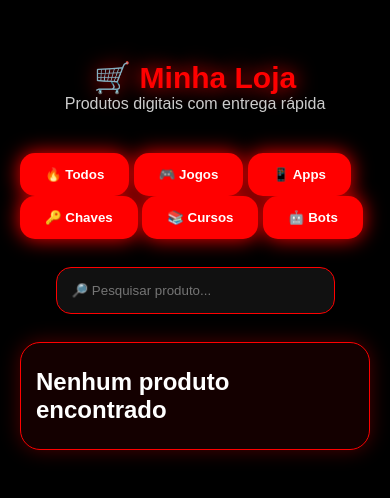
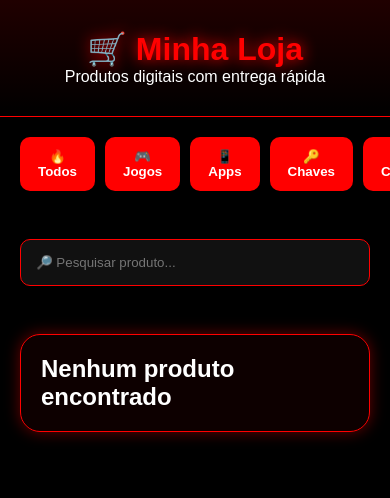
Before and after one commit to natankw/R.H.S-vendas, a website: page index.html in a window 390 px wide. Drawn offline with Linux system fonts and the light colour scheme.

Commit message:
Update style.css

```diff
--- a/css/style.css
+++ b/css/style.css
@@ -14,8 +14,6 @@ body{
 
     min-height:100vh;
 
-    padding:20px;
-
 }
 
 
@@ -24,7 +22,16 @@ body{
 
     text-align:center;
 
-    padding:40px 10px;
+    padding:30px 15px;
+
+    background:
+    linear-gradient(
+    180deg,
+    #200000,
+    #000
+    );
+
+    border-bottom:1px solid #ff0000;
 
 }
 
@@ -32,19 +39,56 @@ body{
 
 .topo h1{
 
-    font-size:40px;
+    color:#ff0000;
 
-    color:red;
-
-    text-shadow:0 0 20px red;
+    text-shadow:
+    0 0 15px red;
 
 }
 
 
 
-.topo p{
 
-    color:#ccc;
+
+.categorias{
+
+    display:flex;
+
+    gap:10px;
+
+    padding:20px;
+
+    overflow-x:auto;
+
+}
+
+
+
+
+button{
+
+    background:#ff0000;
+
+    color:white;
+
+    border:none;
+
+    padding:12px 18px;
+
+    border-radius:10px;
+
+    cursor:pointer;
+
+    font-weight:bold;
+
+}
+
+
+
+button:hover{
+
+    box-shadow:
+    0 0 20px red;
 
 }
 
@@ -54,11 +98,10 @@ body{
 
 .pesquisa{
 
-    text-align:center;
-
-    margin:20px;
+    padding:20px;
 
 }
+
 
 
 
@@ -67,57 +110,22 @@ textarea,
 select{
 
 
-    width:90%;
-
-    max-width:500px;
+    width:100%;
 
     padding:15px;
 
-    margin:8px;
-
-    border-radius:15px;
-
-    border:1px solid red;
+    margin:8px 0;
 
     background:#111;
 
     color:white;
 
+    border:
 
-}
+    1px solid #ff0000;
 
 
-
-
-button{
-
-
-    background:red;
-
-    color:white;
-
-    border:none;
-
-    padding:14px 25px;
-
-    border-radius:15px;
-
-    cursor:pointer;
-
-    font-weight:bold;
-
-    box-shadow:0 0 20px red;
-
-    transition:.3s;
-
-
-}
-
-
-
-button:hover{
-
-    transform:scale(1.05);
+    border-radius:10px;
 
 }
 
@@ -125,7 +133,8 @@ button:hover{
 
 
 #produtos,
-#lista{
+#lista,
+#pedidos{
 
 
     display:grid;
@@ -137,9 +146,7 @@ button:hover{
 
     gap:20px;
 
-    max-width:1200px;
-
-    margin:auto;
+    padding:20px;
 
 
 }
@@ -153,10 +160,12 @@ button:hover{
 
     background:
 
-    rgba(255,0,0,0.08);
+    rgba(255,0,0,0.05);
 
 
-    border:1px solid red;
+    border:
+
+    1px solid #ff0000;
 
 
     border-radius:20px;
@@ -170,7 +179,26 @@ button:hover{
 
     box-shadow:
 
-    0 0 20px rgba(255,0,0,.3);
+    0 0 15px rgba(255,0,0,.4);
+
+
+    transition:.3s;
+
+
+}
+
+
+
+
+.card:hover{
+
+
+    transform:translateY(-5px);
+
+
+    box-shadow:
+
+    0 0 30px red;
 
 
 }
@@ -184,9 +212,12 @@ button:hover{
 
     width:100%;
 
-    height:200px;
+
+    height:220px;
+
 
     object-fit:cover;
+
 
     border-radius:15px;
 
@@ -197,32 +228,11 @@ button:hover{
 
 
 
-.card h2,
-.card h1{
-
-
-    margin:10px 0;
-
-}
-
-
-
-.card p{
-
-
-    color:#ddd;
-
-    margin:10px 0;
-
-
-}
-
-
-
-
 a{
 
     text-decoration:none;
+
+    color:white;
 
 }
 
@@ -233,9 +243,13 @@ a{
 .admin{
 
 
-    max-width:600px;
+    max-width:900px;
 
-    margin:30px auto;
+
+    margin:auto;
+
+
+    padding:20px;
 
 
 }
@@ -250,16 +264,20 @@ a{
     background:#080808;
 
 
-    border:1px solid red;
+    border:
+
+    1px solid red;
+
+
+    padding:25px;
 
 
     border-radius:20px;
 
 
-    padding:25px;
+    box-shadow:
 
-
-    box-shadow:0 0 25px red;
+    0 0 20px red;
 
 
 }
@@ -267,14 +285,11 @@ a{
 
 
 
+hr{
 
+    margin:30px 0;
 
-.produto{
-
-
-    max-width:600px;
-
-    margin:40px auto;
+    border-color:red;
 
 }
 
@@ -285,18 +300,11 @@ a{
 @media(max-width:600px){
 
 
-.topo h1{
+    .card{
 
-    font-size:30px;
+        width:100%;
 
-}
-
-
-.card{
-
-    padding:15px;
-
-}
+    }
 
 
 }
```
